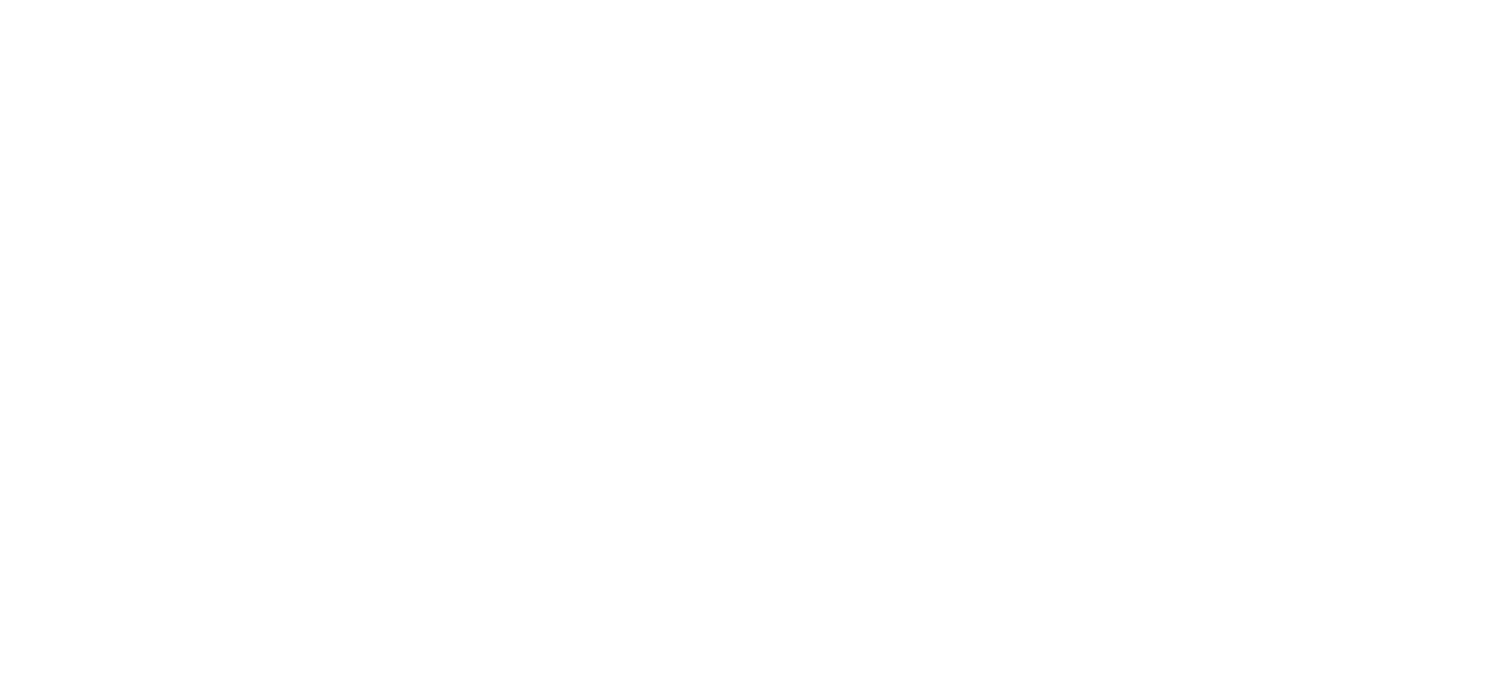
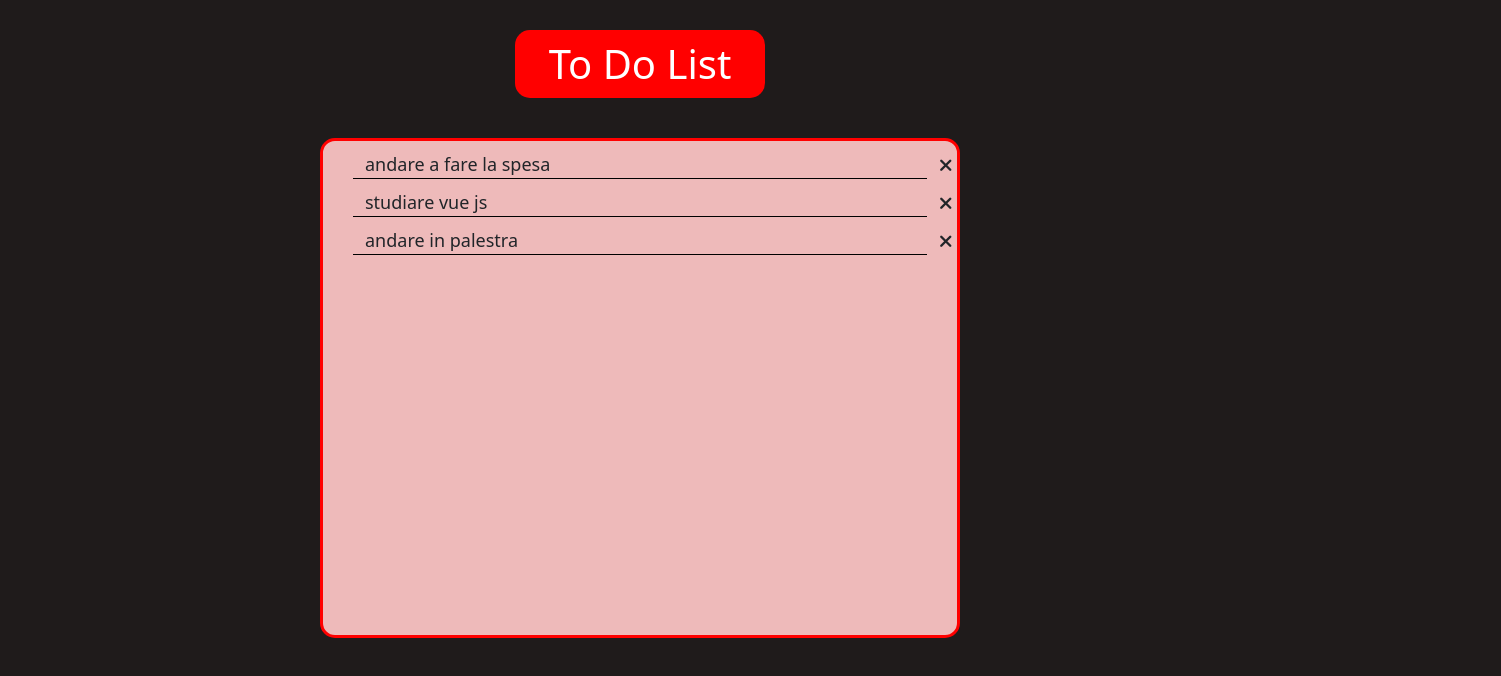
Before and after one commit to FedericoMorrillo/vue-todolist, a plain HTML site: page index.html in a window 1280 px wide. Shown: the whole page, 1501 px wide, since content can reach past the window. Drawn offline with nearby package versions, Linux system fonts and the light colour scheme.

Commit message:
feat: items e funzione rimuovi item

```diff
--- a/css/style.css
+++ b/css/style.css
@@ -5,6 +5,41 @@
     box-sizing: border-box;
 }
 /*reset*/
+body{
+    background-color: rgb(31, 27, 27);
+}
 /*header*/
+h1{
+    width: 15.625rem;
+    text-align: center;
+    margin: 1.875rem auto 0 auto;
+    padding: .625rem 1.25rem;
+    background-color: red;
+    border-radius: .9375rem;
+    color: white;
+}
+/*header*/
+/*main*/
+.box{
+    border: 3px solid red;
+    border-radius: .9375rem;
+    height: 500px;
+    margin: 2.5rem auto;
+    background-color: rgb(238, 186, 186);
+}
+.row{
+    font-size: 1.125rem;
+    margin: 10px 30px;
+    border-bottom: 1px solid black;
 
-/*header*/
+}
+i{
+    padding-right: .625rem;
+}
+.row:hover{
+    cursor: pointer;
+}
+.checks{
+    text-decoration: line-through;
+}
+/*main*/
--- a/index.html
+++ b/index.html
@@ -1,21 +1,38 @@
 <!DOCTYPE html>
 <html lang="en">
+
 <head>
     <meta charset="UTF-8">
     <meta name="viewport" content="width=device-width, initial-scale=1.0">
     <!--bootstrap-->
-    <link href="https://cdn.jsdelivr.net/npm/bootstrap@5.3.2/dist/css/bootstrap.min.css" rel="stylesheet" integrity="sha384-T3c6CoIi6uLrA9TneNEoa7RxnatzjcDSCmG1MXxSR1GAsXEV/Dwwykc2MPK8M2HN" crossorigin="anonymous">
+    <link href="https://cdn.jsdelivr.net/npm/bootstrap@5.3.2/dist/css/bootstrap.min.css" rel="stylesheet"
+        integrity="sha384-T3c6CoIi6uLrA9TneNEoa7RxnatzjcDSCmG1MXxSR1GAsXEV/Dwwykc2MPK8M2HN" crossorigin="anonymous">
     <!--/bootstrap-->
     <title>Vue To Do List</title>
     <!--css-->
     <link rel="stylesheet" href="css/style.css">
     <!--/css-->
     <!--font awesome-->
-    <link rel="stylesheet" href="https://cdnjs.cloudflare.com/ajax/libs/font-awesome/6.4.2/css/all.min.css" integrity="sha512-z3gLpd7yknf1YoNbCzqRKc4qyor8gaKU1qmn+CShxbuBusANI9QpRohGBreCFkKxLhei6S9CQXFEbbKuqLg0DA==" crossorigin="anonymous" referrerpolicy="no-referrer" />
+    <link rel="stylesheet" href="https://cdnjs.cloudflare.com/ajax/libs/font-awesome/6.4.2/css/all.min.css"
+        integrity="sha512-z3gLpd7yknf1YoNbCzqRKc4qyor8gaKU1qmn+CShxbuBusANI9QpRohGBreCFkKxLhei6S9CQXFEbbKuqLg0DA=="
+        crossorigin="anonymous" referrerpolicy="no-referrer" />
     <!--/font awesome-->
 </head>
+
 <body>
-
+    <div id="app">
+        <header>
+            <h1>
+                To Do List
+            </h1>
+        </header>
+        <main class="box col-sm-12 col-md-8 col-lg-6">
+                <div v-for="(item, index) in items" class="row d-flex flex-nowrap justify-between align-items-center">
+                    <span :class="{ 'checks': item.done }" @click="checks(item)">{{item.text}}</span>
+                    <i class="fa-solid fa-xmark" @click="removeToDo(index)"></i>
+                </div>
+        </main>
+    </div>
     <!--vue js-->
     <script src="https://unpkg.com/vue@3/dist/vue.global.js"></script>
     <!--/vue js-->
@@ -23,4 +40,5 @@
     <script src="js/main.js"></script>
     <!--/js-->
 </body>
+
 </html>
--- a/js/main.js
+++ b/js/main.js
@@ -1 +1,37 @@
 'use strict'
+
+const { createApp } = Vue
+
+  createApp({
+    data() {
+
+        const items = [
+            {
+                text: "andare a fare la spesa",
+                done: false,
+            },
+            {
+                text: "studiare vue js",
+                done: false,
+            },
+            {
+                text: "andare in palestra",
+                done: false,
+            },
+        ]
+      return {
+        items,
+      }
+    },
+    methods:{
+        // funzione per impostare al click true o flase il done dell' oggetto
+        checks(item){
+            item.done = !item.done;
+            console.log(item)
+        },
+        //attraverso l' array rimuoviamo 1 oggetto selezionato partendo dall' indice scelto
+        removeToDo(index){
+            this.items.splice(index,1);
+        }
+    }
+  }).mount('#app')
```
Also changed, not shown: 1 other file.
